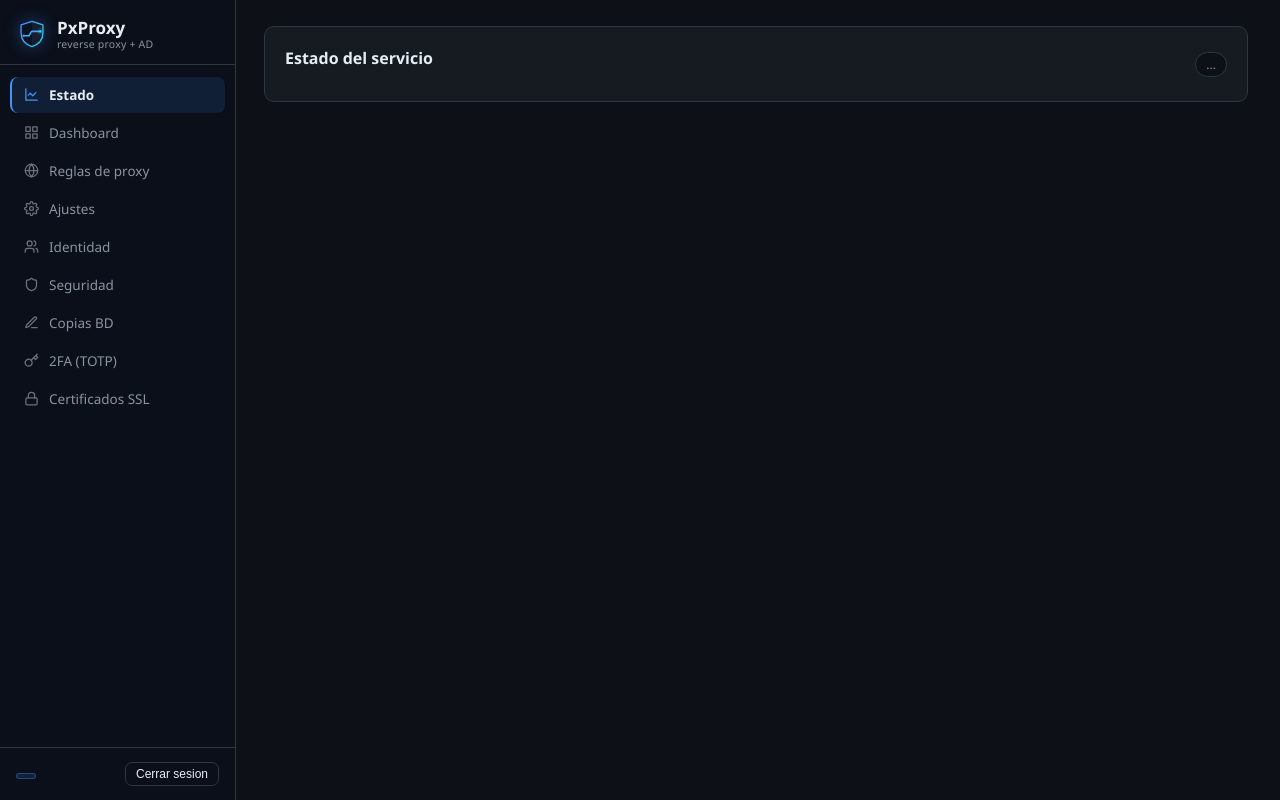
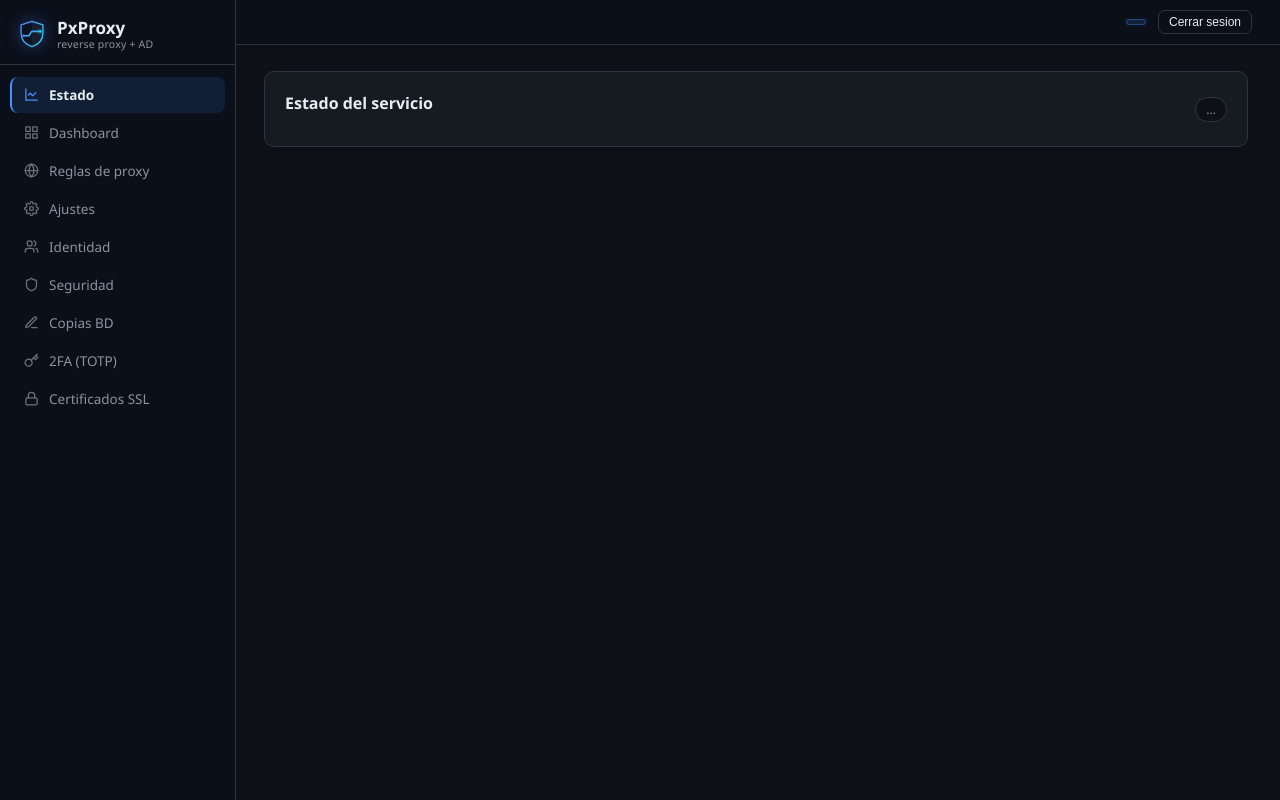
Before and after one commit to asmarin1996-ops/pxproxy, a plain HTML site: page web/index.html in a window 1280 px wide. Drawn offline with nearby package versions, Linux system fonts and the light colour scheme; no server answers.

Commit message:
fix: dashboard funcional + user info top-right — v2.4.1

```diff
--- a/web/app.js
+++ b/web/app.js
@@ -38,7 +38,7 @@ function initTabs() {
   });
 }
 
-const KNOWN_VIEWS = ['estado', 'reglas', 'ajustes', 'identidad', 'seguridad', 'backups', 'twofa', 'certs'];
+const KNOWN_VIEWS = ['estado', 'dashboard', 'reglas', 'ajustes', 'identidad', 'seguridad', 'backups', 'twofa', 'certs'];
 
 function showView(name) {
   if (!KNOWN_VIEWS.includes(name)) name = 'estado';
--- a/web/index.html
+++ b/web/index.html
@@ -25,15 +25,17 @@
     <a href="#twofa" data-view="twofa"><svg width="15" height="15" viewBox="0 0 24 24" fill="none" stroke="currentColor" stroke-width="2" stroke-linecap="round" stroke-linejoin="round"><path d="M21 2l-2 2m-7.61 7.61a5.5 5.5 0 1 1-7.778 7.778 5.5 5.5 0 0 1 7.777-7.777zm0 0L15.5 7.5m0 0 3 3L22 7l-3-3m-3.5 3.5L19 4"/></svg>2FA (TOTP)</a>
     <a href="#certs" data-view="certs"><svg width="15" height="15" viewBox="0 0 24 24" fill="none" stroke="currentColor" stroke-width="2" stroke-linecap="round" stroke-linejoin="round"><rect width="18" height="11" x="3" y="11" rx="2" ry="2"/><path d="M7 11V7a5 5 0 0 1 10 0v4"/></svg>Certificados SSL</a>
   </nav>
+</aside>
 
-  <div class="side-foot">
-    <div class="who">
-      <span id="user-name" class="user"></span>
-      <span id="user-role" class="tag"></span>
-    </div>
+<div id="app-area">
+<header class="topbar">
+  <div class="topbar-spacer"></div>
+  <div class="top-actions">
+    <span id="user-name" class="user"></span>
+    <span id="user-role" class="tag"></span>
     <button id="btn-logout" class="btn ghost small">Cerrar sesion</button>
   </div>
-</aside>
+</header>
 
 <main id="main">
   <section id="setup-card" class="card view hidden" data-view-name="setup">
@@ -284,6 +286,7 @@
       <tbody id="certs-tbody"></tbody></table>
   </section>
 </main>
+</div>
 <div id="toast" class="toast hidden"></div>
 <script src="https://cdn.jsdelivr.net/npm/chart.js@4.4.7/dist/chart.umd.min.js"></script>
 <script src="/app.js"></script>
--- a/web/style.css
+++ b/web/style.css
@@ -87,19 +87,25 @@ body {
 }
 .nav a.active svg { opacity: 1; color: var(--accent); }
 
-.side-foot {
-  padding: 14px 16px;
-  border-top: 1px solid var(--border);
+/* Topbar: informacion de usuario arriba a la derecha */
+#app-area {
+  margin-left: 236px;
+}
+.topbar {
   display: flex;
   align-items: center;
-  justify-content: space-between;
-  gap: 10px;
+  justify-content: flex-end;
+  padding: 10px 28px;
+  background: #0a0f1a;
+  border-bottom: 1px solid var(--border);
+  position: sticky;
+  top: 0;
+  z-index: 9;
 }
-.side-foot .who { min-width: 0; display: flex; flex-direction: column; gap: 3px; }
-.side-foot .user { overflow: hidden; text-overflow: ellipsis; white-space: nowrap; max-width: 110px; }
+.topbar-spacer { flex: 1; }
+.top-actions { display: flex; align-items: center; gap: 12px; }
 
 main#main {
-  margin-left: 236px;
   max-width: 1040px;
   padding: 26px 28px 60px;
 }
@@ -114,7 +120,9 @@ main#main {
   .nav { flex-direction: row; overflow-x: auto; padding: 8px; }
   .nav a { white-space: nowrap; border-left: none; border-bottom: 2px solid transparent; border-radius: 6px 6px 0 0; }
   .nav a.active { border-bottom-color: var(--accent); }
-  main#main { margin-left: 0; padding: 18px 14px 50px; }
+  #app-area { margin-left: 0; }
+  .topbar { padding: 8px 14px; }
+  main#main { padding: 18px 14px 50px; }
 }
 
 .card {
```
